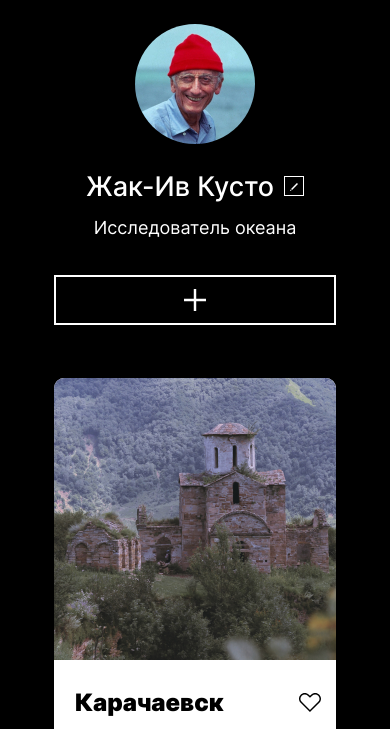
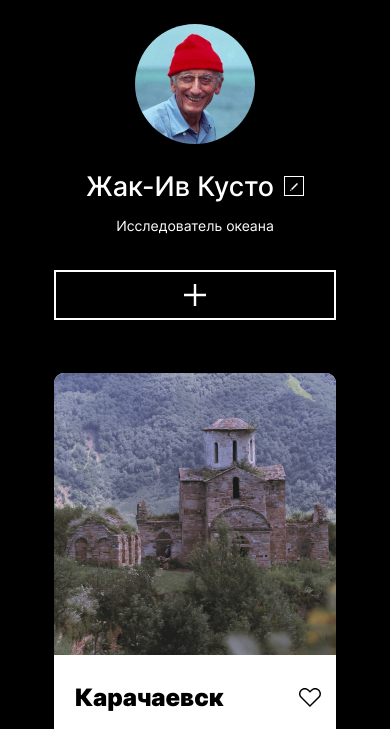
Before and after one commit to nataliesparrow25/mesto-project, a plain HTML site: page index.html in a window 390 px wide. Shown: the part 115-844 px from the top of the page. Drawn offline with Linux system fonts and the light colour scheme.

Commit message:
fix: font-size description

```diff
--- a/blocks/profile/__user-description/profile__user-description.css
+++ b/blocks/profile/__user-description/profile__user-description.css
@@ -14,5 +14,7 @@
 @media screen and (max-width: 879px) {
   .profile__user-description {
     text-align: center;
+    font-size: 14px;
+    line-height: 17px;
   }
 }
```
